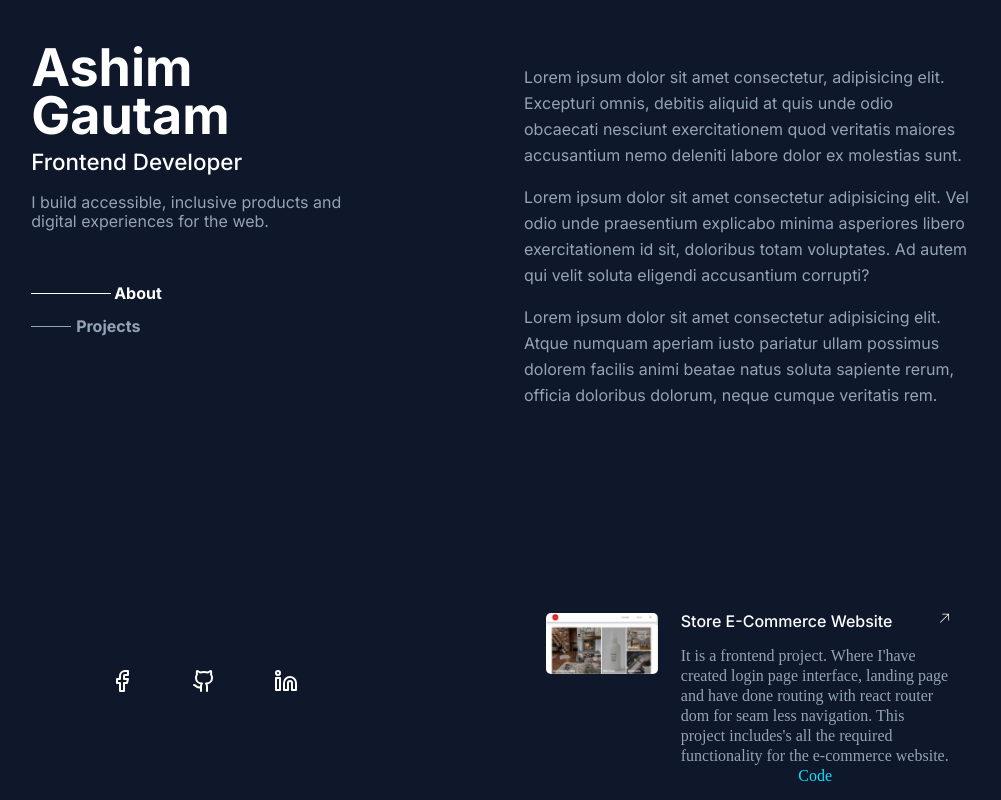
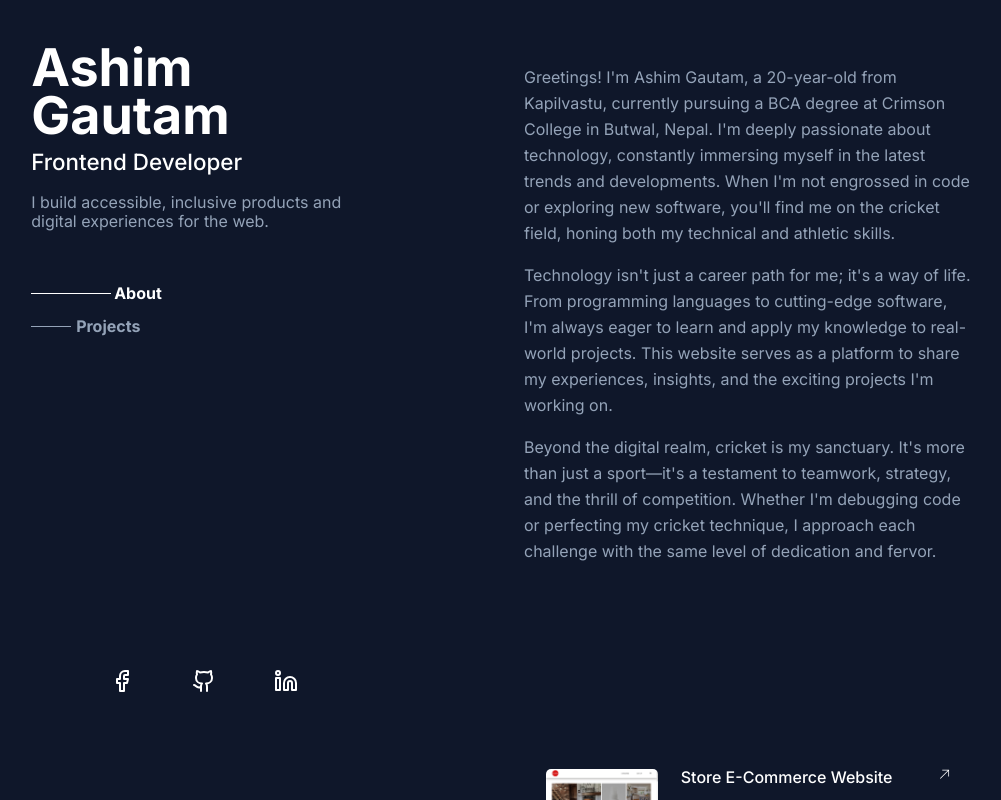
Before and after one commit to Ashimgautam356/portfolioweb, a React (Create React App) app: page / in a window 1280 px wide. Shown: the whole page, without its empty margins (116-1117 px from the left). Built offline with nearby package versions, Linux system fonts and the light colour scheme.

Commit message:
imporoved responsivness

```diff
--- a/src/Components/Right.jsx
+++ b/src/Components/Right.jsx
@@ -36,22 +36,13 @@ console.log(num)
       }
       <section className="aboutme" >
         <p>
-          Lorem ipsum dolor sit amet consectetur, adipisicing elit. Excepturi
-          omnis, debitis aliquid at quis unde odio obcaecati nesciunt
-          exercitationem quod veritatis maiores accusantium nemo deleniti labore
-          dolor ex molestias sunt.
+        Greetings! I'm Ashim Gautam, a 20-year-old from Kapilvastu, currently pursuing a BCA degree at Crimson College in Butwal, Nepal. I'm deeply passionate about technology, constantly immersing myself in the latest trends and developments. When I'm not engrossed in code or exploring new software, you'll find me on the cricket field, honing both my technical and athletic skills.
         </p>
         <p>
-          Lorem ipsum dolor sit amet consectetur adipisicing elit. Vel odio unde
-          praesentium explicabo minima asperiores libero exercitationem id sit,
-          doloribus totam voluptates. Ad autem qui velit soluta eligendi
-          accusantium corrupti?
+        Technology isn't just a career path for me; it's a way of life. From programming languages to cutting-edge software, I'm always eager to learn and apply my knowledge to real-world projects. This website serves as a platform to share my experiences, insights, and the exciting projects I'm working on.
         </p>
         <p>
-          Lorem ipsum dolor sit amet consectetur adipisicing elit. Atque numquam
-          aperiam iusto pariatur ullam possimus dolorem facilis animi beatae
-          natus soluta sapiente rerum, officia doloribus dolorum, neque cumque
-          veritatis rem.
+        Beyond the digital realm, cricket is my sanctuary. It's more than just a sport—it's a testament to teamwork, strategy, and the thrill of competition. Whether I'm debugging code or perfecting my cricket technique, I approach each challenge with the same level of dedication and fervor.
         </p>
       </section>
 
--- a/src/Style/Responsive.sass
+++ b/src/Style/Responsive.sass
@@ -68,11 +68,17 @@
                 .left_lowerSection
                     height: 10vh
         .rightBox
+            min-height: 350vh
             .right
+                min-height: 200vh
                 // border: 1px solid red
                 .aboutme
+                    // border: 1px solid white
                     width: 100%
                 .project
+                    position: relative
+                    min-height: 200vh
+                    // border: 1px solid red
                     display: flex
                     flex-direction: column
                     justify-content: space-evenly
--- a/src/Style/Right.sass
+++ b/src/Style/Right.sass
@@ -2,7 +2,7 @@
 
 .right
     position: relative
-    height: 200vh
+    min-height: 200vh
     display: flex
     flex-direction: column
     // border:1px solid red
```
